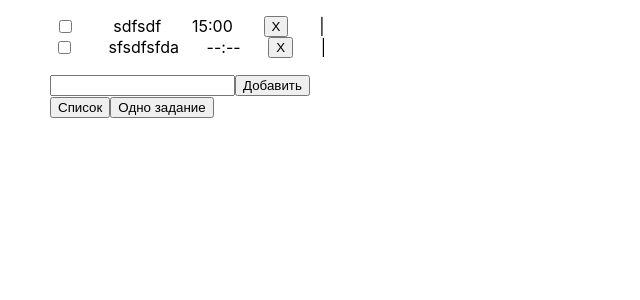
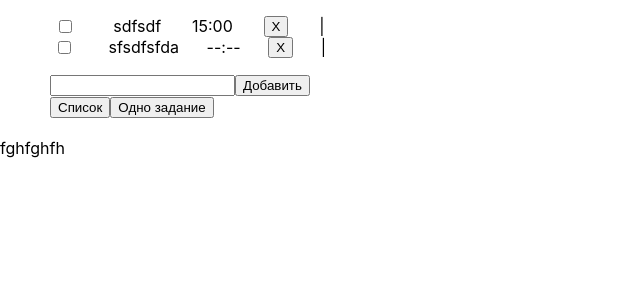
Before and after one commit to MartaWild/todo, a React (Create React App) app: page / in a window 1280 px wide. Shown: the top 300 px of the page, without its empty margins (0-640 px from the left). Built offline with nearby package versions, Linux system fonts and the light colour scheme.

Commit message:
Second screen WIP

```diff
--- a/src/App.tsx
+++ b/src/App.tsx
@@ -1,5 +1,6 @@
 import React from 'react';
-import styled from 'styled-components'
+import styled from 'styled-components';
+import SingleTaskMode from './SingleTaskMode'
 
 const WrapperTodo = styled.div`
 
@@ -43,7 +44,7 @@ const AddTodo = styled.button``;
 
 const ListMode = styled.button``;
 
-const SingleTaskMode = styled.button``;
+const SingleTaskModeButton = styled.button``;
 
 function App() {
   return (
@@ -72,8 +73,11 @@ function App() {
       </WrapperAddTodo>
       <WrapperControls>
         <ListMode>Список</ListMode>
-        <SingleTaskMode>Одно задание</SingleTaskMode>
+        <SingleTaskModeButton>Одно задание</SingleTaskModeButton>
       </WrapperControls>
+      <br />
+
+      <SingleTaskMode />
 
     </div>
   );
--- /dev/null
+++ b/src/SingleTaskMode.tsx
@@ -0,0 +1,12 @@
+import React from 'react';
+import styled from 'styled-components'
+
+const Wrapper = styled.div``;
+
+export default function SingleTaskMode() {
+    return (
+        <Wrapper>
+            fghfghfh
+        </Wrapper>
+    )
+}
```
